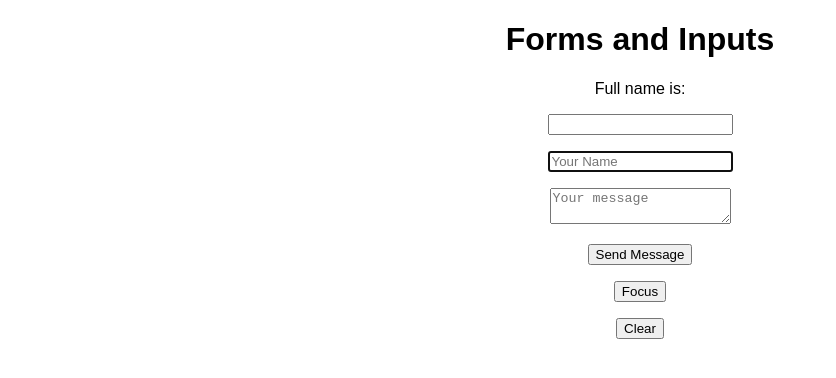
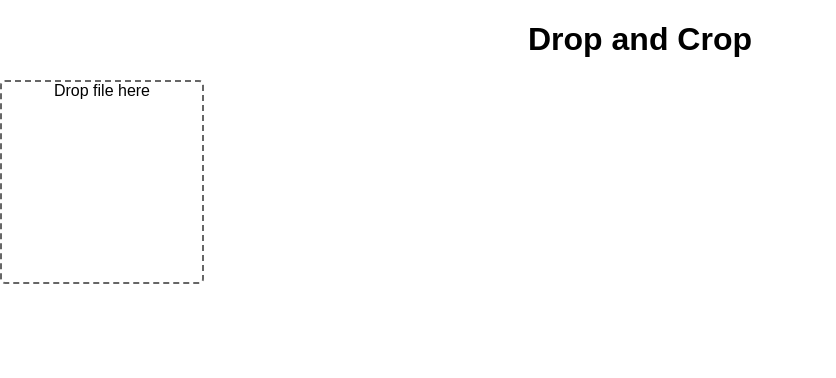
Before and after one commit to codingforentrepreneurs/Try-Reactjs, a React (Create React App) app: page / in a window 1280 px wide. Shown: the top 378 px of the page, without its empty margins (0-836 px from the left). Built offline with nearby package versions, Linux system fonts and the light colour scheme.

Commit message:
25 - Dropzone

```diff
--- a/package.json
+++ b/package.json
@@ -5,6 +5,7 @@
   "dependencies": {
     "react": "^16.4.1",
     "react-dom": "^16.4.1",
+    "react-dropzone": "^4.2.12",
     "react-markdown": "^3.3.3",
     "react-router": "^4.3.1",
     "react-router-dom": "^4.3.1",
--- a/src/App.js
+++ b/src/App.js
@@ -2,13 +2,13 @@ import React, { Component } from 'react'
 // import PostSorting from './posts/PostSorting'
 import './App.css'
 
-import FormsAndInputs from './learn/FormsAndInputs'
+import ImgDropAndCrop from './learn/ImgDropAndCrop'
 
 class App extends Component {
   render () {
     return (
       <div className='App'>
-        <FormsAndInputs />
+        <ImgDropAndCrop />
       </div>
     )
   }
--- /dev/null
+++ b/src/learn/ImgDropAndCrop.js
@@ -0,0 +1,42 @@
+import React, { Component } from 'react'
+
+import Dropzone from 'react-dropzone'
+
+const imageMaxSize = 10 // bytes
+
+class ImgDropAndCrop extends Component {
+
+    handleOnDrop = (files, rejectedFiles) => {
+        // console.log(files)
+        // console.log('rejected files are', rejectedFiles)
+        if (rejectedFiles && rejectedFiles.length > 0){
+            const currentRejectFile = rejectedFiles[0]
+            const currentRejectFileType = currentRejectFile.type
+            const currentRejectFileSize = currentRejectFile.size
+            if(currentRejectFileSize > imageMaxSize) {
+                alert("This file is too big")
+            }
+        }
+
+
+        if (files && files.length > 0){
+            const currentFile = files[0]
+            const currentFileType = currentFile.type
+            const currentFileSize = currentFile.size
+            if(currentFileSize > imageMaxSize) {
+                alert("This file is too big")
+            }
+        }
+    }
+
+  render () {
+    return (
+      <div>
+        <h1>Drop and Crop</h1>
+        <Dropzone onDrop={this.handleOnDrop} accept='image/*' multiple={false} maxSize={imageMaxSize}>Drop file here</Dropzone>
+      </div>
+    )
+  }
+}
+
+export default ImgDropAndCrop
```
Also changed, not shown: 1 other file (tests, documents, lock files or other folders).
